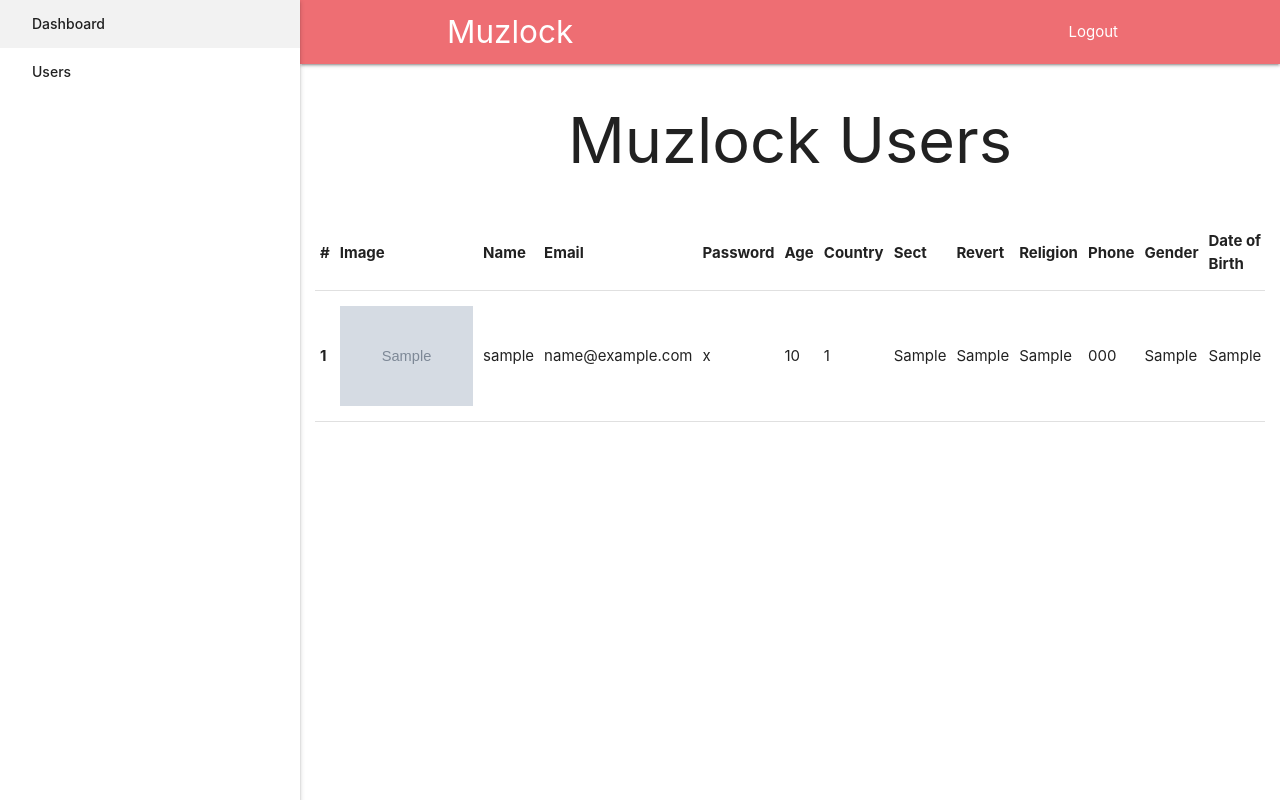
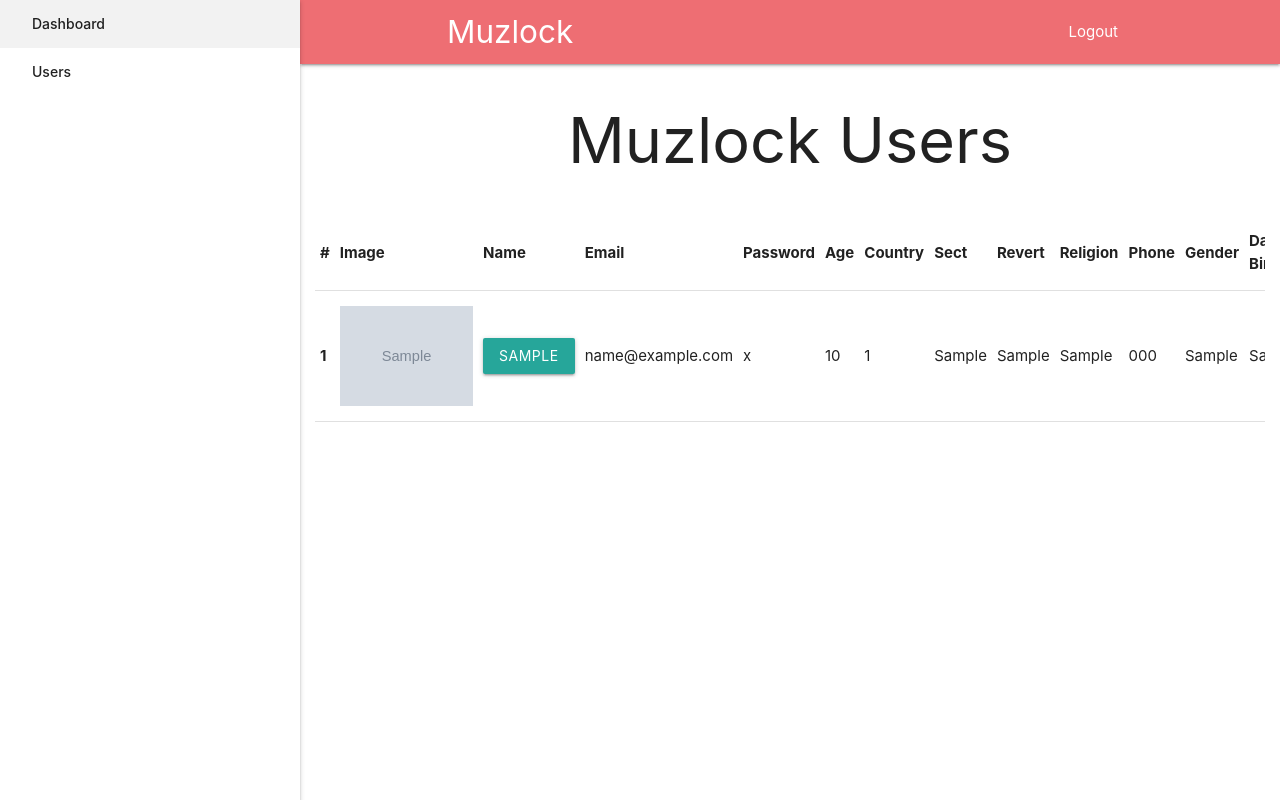
Before and after one commit to Ahmed-Salim/muzlock-admin-demo-v2, a PHP site: page /dashboard/users in a window 1280 px wide. Run offline with PHP 8.4, Linux system fonts and the light colour scheme; the visitor is signed in with stand-in values (Sample User, id 1); tables that the repository leaves empty or names only in its code hold one stand-in row (values such as "Sample post"); grey boxes marked "Sample" are stand-in pictures; data that the repository does not hold is empty.

Commit message:
update users, add link to user details page

```diff
--- a/dashboard/users/index.php
+++ b/dashboard/users/index.php
@@ -47,7 +47,7 @@
                         <tr>
                             <th scope="row"><?php echo $count; ?></td>
                             <td><img class="materialboxed" src="<?php echo $row['user_img']; ?>" alt="<?php echo $row['user_name']; ?>" height="100px"></td>
-                            <td><?php echo $row['user_name']; ?></td>
+                            <td><a href="./user/?user_id=<?php echo $row['id']; ?>" class="btn"><?php echo $row['user_name']; ?></a></td>
                             <td><?php echo $row['user_email']; ?></td>
                             <td><?php echo $row['user_pass']; ?></td>
                             <td><?php echo $row['user_age']; ?></td>
```
